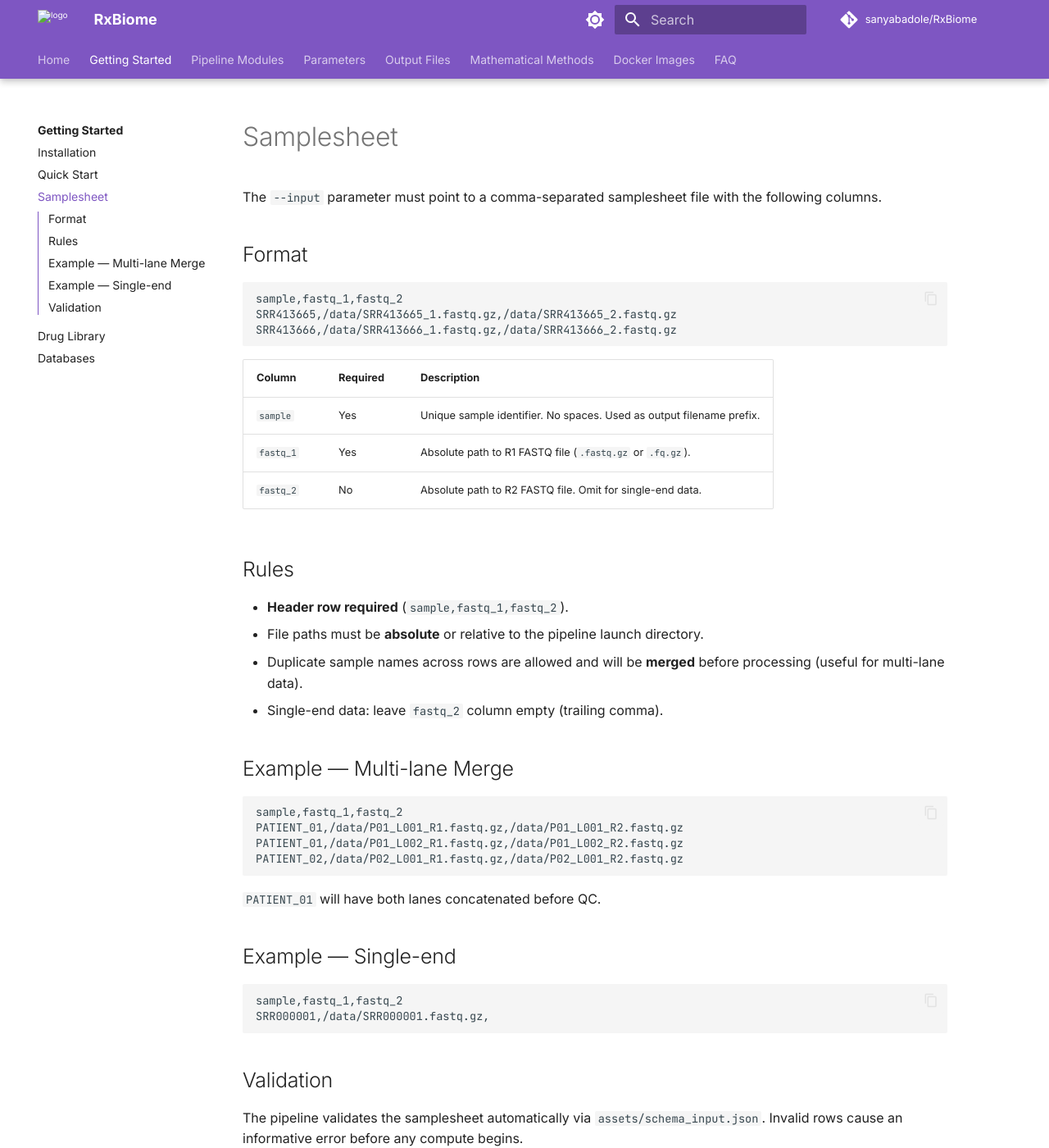
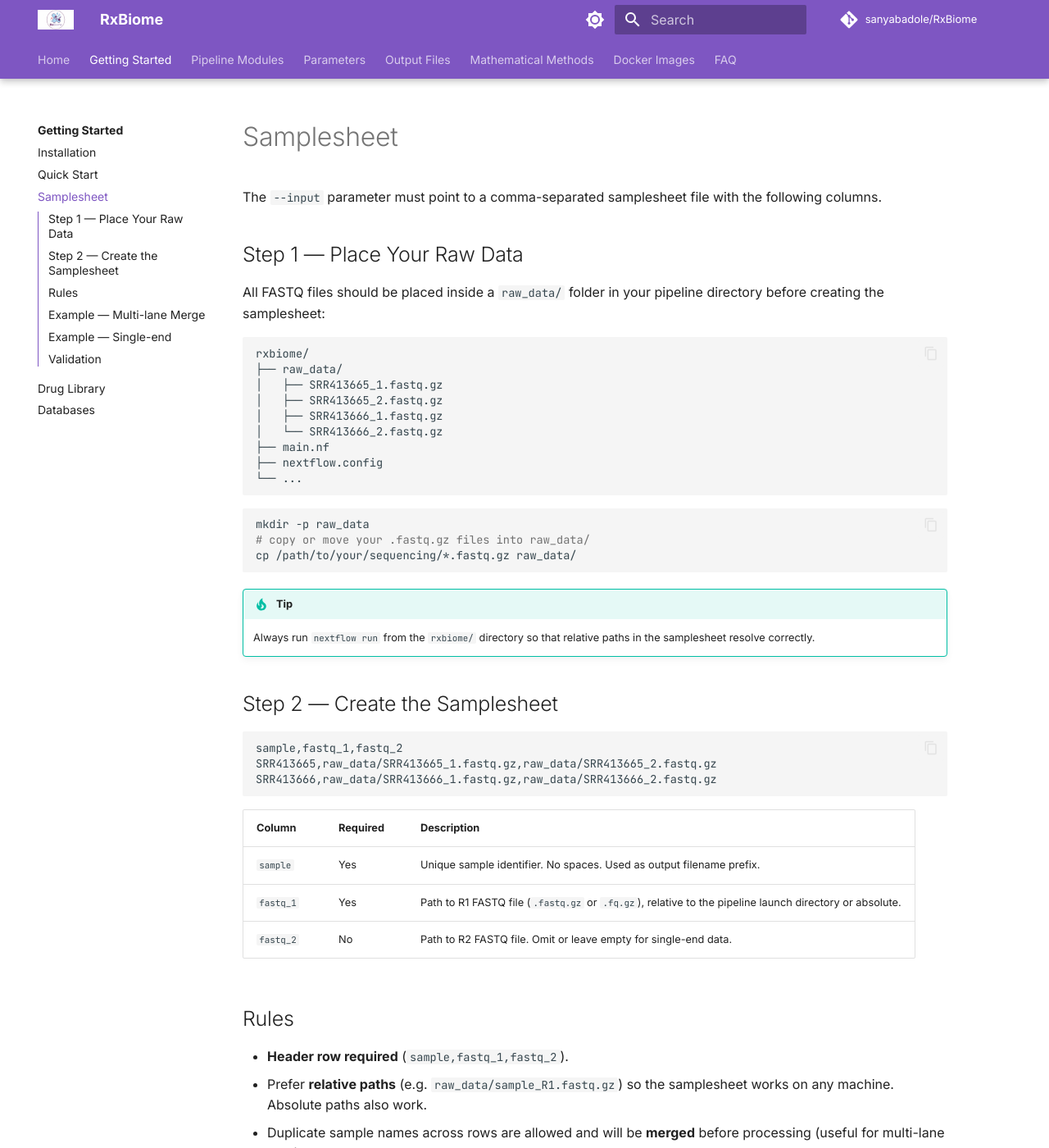
Before and after one commit to sanyabadole/RxBiome, an MkDocs documentation site: the page built from docs/getting-started/samplesheet.md, in a window 1280 px wide and 1400 px high. Shown: the whole window at 82% size. Built offline with MkDocs 1.6.1 and Material for MkDocs 9.7.7, drawn with Linux system fonts in a browser that asks for light colours; comment, search, counter and statistics services are not loaded; the version menu is left out; some of the changed text lies outside the part shown.

Commit message:
chore/docs: removed abs hardcoded paths from samplesheet csv + updated docs to reflect

````diff
--- a/docs/getting-started/samplesheet.md
+++ b/docs/getting-started/samplesheet.md
@@ -2,24 +2,49 @@
 
 The `--input` parameter must point to a comma-separated samplesheet file with the following columns.
 
-## Format
+## Step 1 — Place Your Raw Data
+
+All FASTQ files should be placed inside a `raw_data/` folder in your pipeline directory before creating the samplesheet:
+
+```
+rxbiome/
+├── raw_data/
+│   ├── SRR413665_1.fastq.gz
+│   ├── SRR413665_2.fastq.gz
+│   ├── SRR413666_1.fastq.gz
+│   └── SRR413666_2.fastq.gz
+├── main.nf
+├── nextflow.config
+└── ...
+```
+
+```bash
+mkdir -p raw_data
+# copy or move your .fastq.gz files into raw_data/
+cp /path/to/your/sequencing/*.fastq.gz raw_data/
+```
+
+!!! tip
+    Always run `nextflow run` from the `rxbiome/` directory so that relative paths in the samplesheet resolve correctly.
+
+## Step 2 — Create the Samplesheet
 
 ```csv
 sample,fastq_1,fastq_2
-SRR413665,/data/SRR413665_1.fastq.gz,/data/SRR413665_2.fastq.gz
-SRR413666,/data/SRR413666_1.fastq.gz,/data/SRR413666_2.fastq.gz
+SRR413665,raw_data/SRR413665_1.fastq.gz,raw_data/SRR413665_2.fastq.gz
+SRR413666,raw_data/SRR413666_1.fastq.gz,raw_data/SRR413666_2.fastq.gz
 ```
 
 | Column | Required | Description |
 |--------|----------|-------------|
 | `sample` | Yes | Unique sample identifier. No spaces. Used as output filename prefix. |
-| `fastq_1` | Yes | Absolute path to R1 FASTQ file (`.fastq.gz` or `.fq.gz`). |
-| `fastq_2` | No | Absolute path to R2 FASTQ file. Omit for single-end data. |
+| `fastq_1` | Yes | Path to R1 FASTQ file (`.fastq.gz` or `.fq.gz`), relative to the pipeline launch directory or absolute. |
+| `fastq_2` | No | Path to R2 FASTQ file. Omit or leave empty for single-end data. |
 
 ## Rules
 
 - **Header row required** (`sample,fastq_1,fastq_2`).
-- File paths must be **absolute** or relative to the pipeline launch directory.
+- Prefer **relative paths** (e.g. `raw_data/sample_R1.fastq.gz`) so the samplesheet works on any machine. Absolute paths also work.
 - Duplicate sample names across rows are allowed and will be **merged** before processing (useful for multi-lane data).
 - Single-end data: leave `fastq_2` column empty (trailing comma).
 
@@ -27,9 +52,9 @@ SRR413666,/data/SRR413666_1.fastq.gz,/data/SRR413666_2.fastq.gz
 
 ```csv
 sample,fastq_1,fastq_2
-PATIENT_01,/data/P01_L001_R1.fastq.gz,/data/P01_L001_R2.fastq.gz
-PATIENT_01,/data/P01_L002_R1.fastq.gz,/data/P01_L002_R2.fastq.gz
-PATIENT_02,/data/P02_L001_R1.fastq.gz,/data/P02_L001_R2.fastq.gz
+PATIENT_01,raw_data/P01_L001_R1.fastq.gz,raw_data/P01_L001_R2.fastq.gz
+PATIENT_01,raw_data/P01_L002_R1.fastq.gz,raw_data/P01_L002_R2.fastq.gz
+PATIENT_02,raw_data/P02_L001_R1.fastq.gz,raw_data/P02_L001_R2.fastq.gz
 ```
 
 `PATIENT_01` will have both lanes concatenated before QC.
@@ -38,7 +63,7 @@ PATIENT_02,/data/P02_L001_R1.fastq.gz,/data/P02_L001_R2.fastq.gz
 
 ```csv
 sample,fastq_1,fastq_2
-SRR000001,/data/SRR000001.fastq.gz,
+SRR000001,raw_data/SRR000001.fastq.gz,
 ```
 
 ## Validation
--- a/samplesheet_real_multisample.csv
+++ b/samplesheet_real_multisample.csv
@@ -1,3 +1,3 @@
 sample,fastq_1,fastq_2
-SRR413665,/Users/sanyabadole/Desktop/reproducible_bioinformatics/Project/rxbiome/raw_data/SRR413665_1.fastq.gz,/Users/sanyabadole/Desktop/reproducible_bioinformatics/Project/rxbiome/raw_data/SRR413665_2.fastq.gz
-SRR413666,/Users/sanyabadole/Desktop/reproducible_bioinformatics/Project/rxbiome/raw_data/SRR413666_1.fastq.gz,/Users/sanyabadole/Desktop/reproducible_bioinformatics/Project/rxbiome/raw_data/SRR413666_2.fastq.gz
+SRR413665,raw_data/SRR413665_1.fastq.gz,raw_data/SRR413665_2.fastq.gz
+SRR413666,raw_data/SRR413666_1.fastq.gz,raw_data/SRR413666_2.fastq.gz
````
Also changed, not shown: docs/getting-started/quickstart.md (+12 -3 lines), docs/usage.md (+19 -12 lines), docs/assets/rxbiome_logo.png (added), 2 other files.
